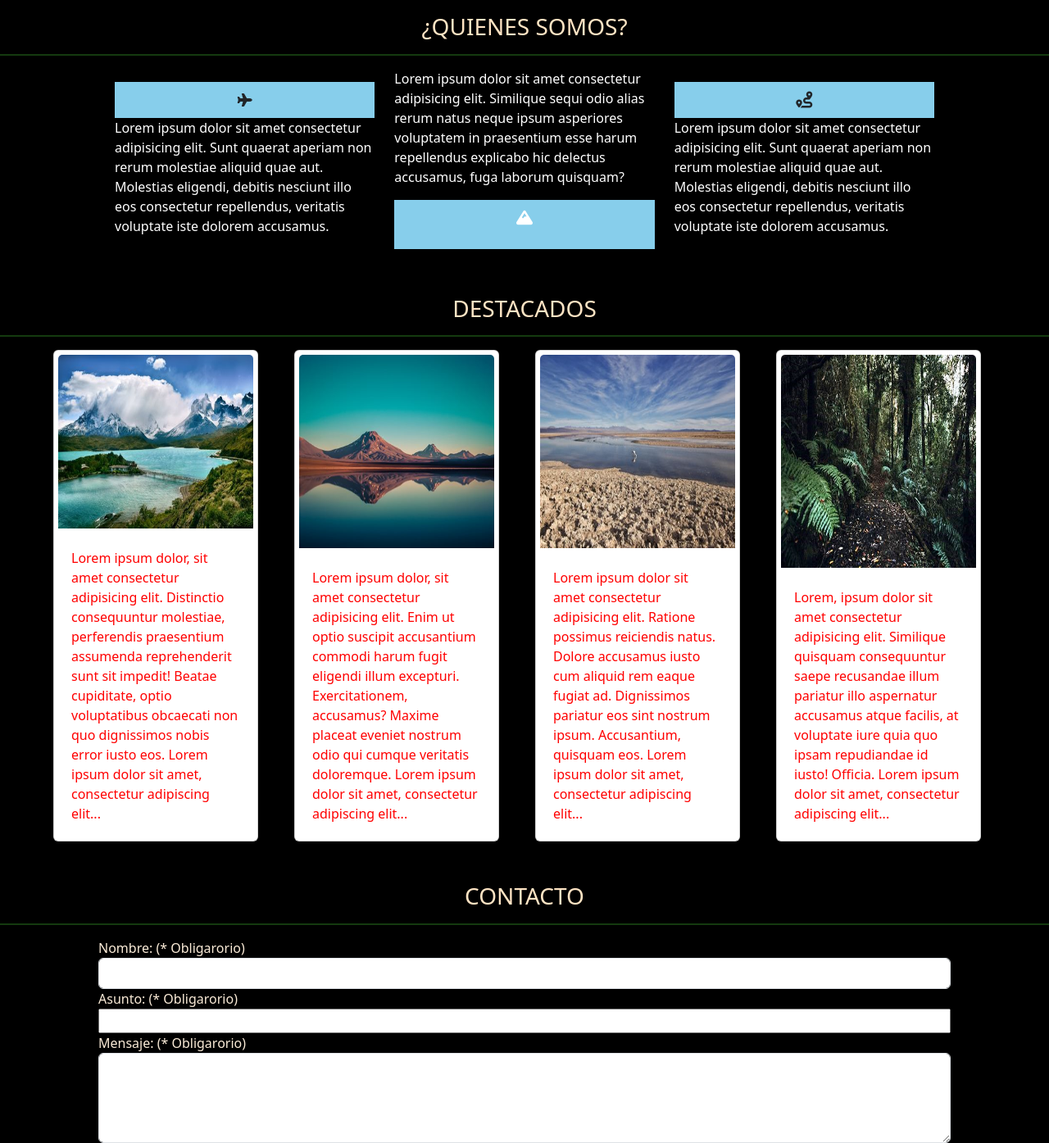
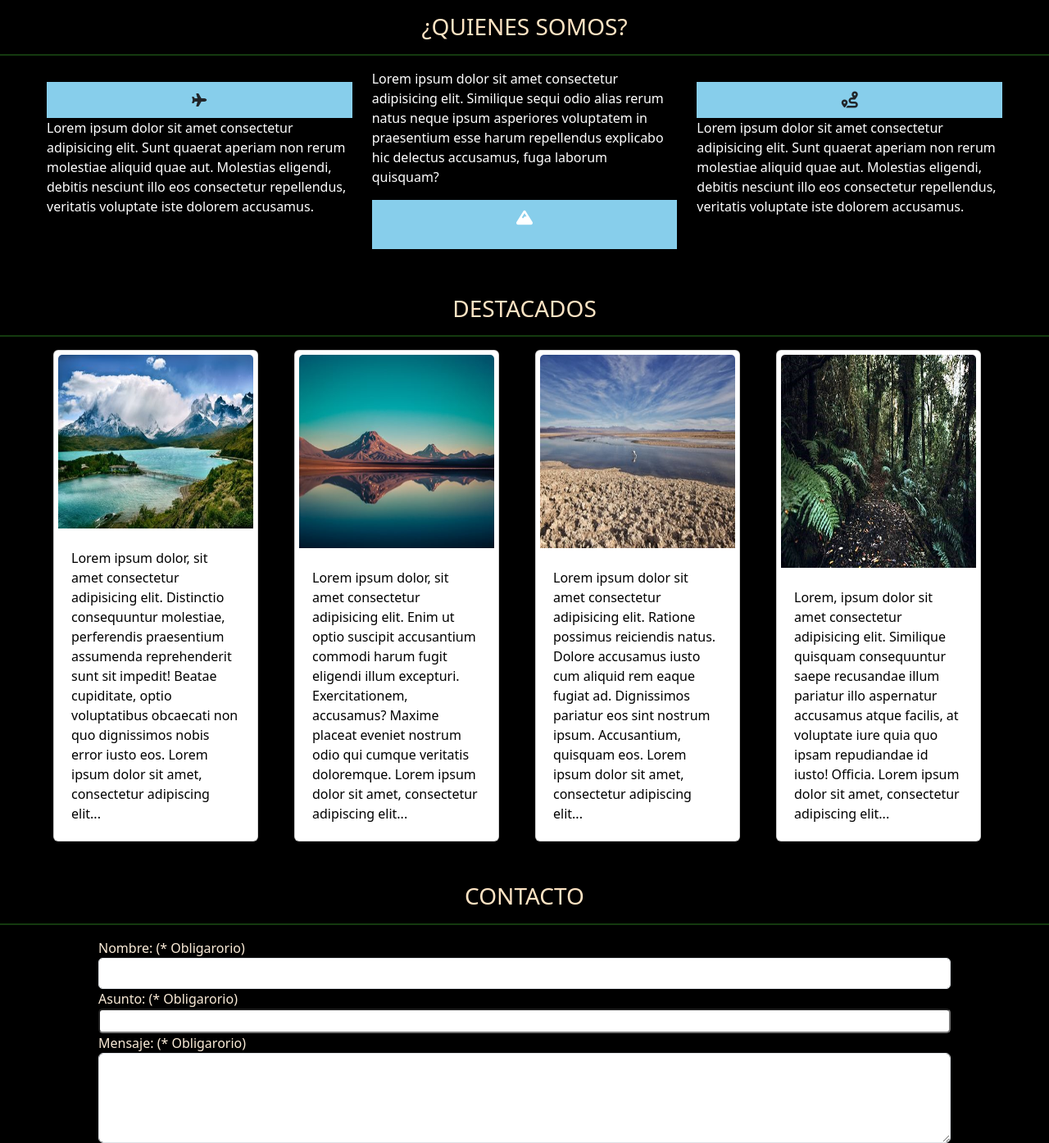
Before and after one commit to profe-ggarrido/desaf-viajes-chile-2, a plain HTML site: page index.html in a window 1280 px wide. Shown: the part 824-2219 px from the top of the page at 82% size. Drawn offline with nearby package versions, Linux system fonts and the light colour scheme.

Commit message:
Ajustes de CSS-1

```diff
--- a/assets/css/styles.css
+++ b/assets/css/styles.css
@@ -86,11 +86,16 @@ hr{
   border: 1px solid #51e73e;
 }
 
+.quienes-container{
+
+  margin-left: 45px;
+  margin-right: 45px;
+}
 
 .container {
   width: 50%;
  /* max-width: 70%;  Establece el ancho máximo del contenedor  de quienes*/
-  margin: 0 auto; /* Centra el contenedor horizontalmente */
+  margin: 10px; /* Centra el contenedor horizontalmente */
 
 }
 
@@ -143,6 +148,7 @@ section{
 
 input[type="text"] {
     width: 100%;
+    border-radius: 5px;
 }
 
 .btn-enviar {
@@ -269,8 +275,16 @@ input[type="text"] {
 }
 
 
+@media (max-width: 500px) {
+  .quienes-container {
+      display: none; /* Oculta el FOOTER */
+      background-color: black;
+  }
+}
+
+
 @media (max-width: 768px) {
   .container {
-      display: none; /* Oculta el carrusel */
+      display: none; /* Oculta el FOOTER */
   }
 }
--- a/index.html
+++ b/index.html
@@ -3,7 +3,7 @@
 <head>
     <meta charset="UTF-8">
     <meta name="viewport" content="width=device-width, initial-scale=1.0">
-    <title>DES vIAJES cHILE-1</title>
+    <title>DES VIAJES CHILE-1</title>
 
     <!-- Enlace al archivo de estilos de Bootstrap -->
     <link href="https://cdn.jsdelivr.net/npm/bootstrap@5.3.0-alpha1/dist/css/bootstrap.min.css" rel="stylesheet">
@@ -125,9 +125,9 @@
 <hr>  <!-- linea de separacion fina -->
 
 
-<div class="container"> <!-- Contenedor WUIENES SOMOS -->
+<div class="quienes-container"> <!-- Contenedor WUIENES SOMOS -->
 
-    <div class="row"> <!-- ROWWWW ROWWWW  -->
+    <div class="row mx-auto"> <!-- ROWWWW ROWWWW  -->
 
       <!-- *** PRIMER LOREM  **** -->
       <div class="col">
@@ -205,7 +205,7 @@
                 <img src="assets/img/card1 - copia.jpg" class="card-img-top" alt="Card 1">
                 <div class="card-body">
                     <h5 class="card-title"></h5>
-                    <p style="color: red;"class="card-text">Lorem ipsum dolor, sit amet consectetur adipisicing elit. Distinctio consequuntur molestiae, perferendis praesentium assumenda reprehenderit sunt sit impedit! Beatae cupiditate, optio voluptatibus obcaecati non quo dignissimos nobis error iusto eos. Lorem ipsum dolor sit amet, consectetur adipiscing elit...</p>
+                    <p style="color: rgb(0, 0, 0);"class="card-text">Lorem ipsum dolor, sit amet consectetur adipisicing elit. Distinctio consequuntur molestiae, perferendis praesentium assumenda reprehenderit sunt sit impedit! Beatae cupiditate, optio voluptatibus obcaecati non quo dignissimos nobis error iusto eos. Lorem ipsum dolor sit amet, consectetur adipiscing elit...</p>
 
                 </div>
             </div>
@@ -220,7 +220,7 @@
                 <img src="assets/img/card2 - copia.jpg" class="card-img-top" alt="Card 2">
                 <div class="card-body">
                     <h5 class="card-title"></h5>
-                    <p style="color: red;" class="card-text">Lorem ipsum dolor, sit amet consectetur adipisicing elit. Enim ut optio suscipit accusantium commodi harum fugit eligendi illum excepturi. Exercitationem, accusamus? Maxime placeat eveniet nostrum odio qui cumque veritatis doloremque. Lorem ipsum dolor sit amet, consectetur adipiscing elit...</p>
+                    <p style="color: rgb(0, 0, 0);" class="card-text">Lorem ipsum dolor, sit amet consectetur adipisicing elit. Enim ut optio suscipit accusantium commodi harum fugit eligendi illum excepturi. Exercitationem, accusamus? Maxime placeat eveniet nostrum odio qui cumque veritatis doloremque. Lorem ipsum dolor sit amet, consectetur adipiscing elit...</p>
 
                 </div>
             </div>
@@ -234,7 +234,7 @@
                 <img src="assets/img/card3 - copia.jpg" class="card-img-top" alt="Card 3">
                 <div class="card-body">
                     <h5 class="card-title"></h5>
-                    <p style="color: red;" class="card-text"> Lorem ipsum dolor sit amet consectetur adipisicing elit. Ratione possimus reiciendis natus. Dolore accusamus iusto cum aliquid rem eaque fugiat ad. Dignissimos pariatur eos sint nostrum ipsum. Accusantium, quisquam eos. Lorem ipsum dolor sit amet, consectetur adipiscing elit...</p>
+                    <p style="color: rgb(0, 0, 0);" class="card-text"> Lorem ipsum dolor sit amet consectetur adipisicing elit. Ratione possimus reiciendis natus. Dolore accusamus iusto cum aliquid rem eaque fugiat ad. Dignissimos pariatur eos sint nostrum ipsum. Accusantium, quisquam eos. Lorem ipsum dolor sit amet, consectetur adipiscing elit...</p>
 
                 </div>
             </div>
@@ -247,7 +247,7 @@
               <img src="assets/img/card4 - copia.jpg" class="card-img-top" alt="Card 3">
               <div class="card-body">
                   <h5 class="card-title"></h5>
-                  <p style="color: red;" class="card-text"> Lorem, ipsum dolor sit amet consectetur adipisicing elit. Similique quisquam consequuntur saepe recusandae illum pariatur illo aspernatur accusamus atque facilis, at voluptate iure quia quo ipsam repudiandae id iusto! Officia. Lorem ipsum dolor sit amet, consectetur adipiscing elit...</p>
+                  <p style="color: rgb(0, 0, 0);" class="card-text"> Lorem, ipsum dolor sit amet consectetur adipisicing elit. Similique quisquam consequuntur saepe recusandae illum pariatur illo aspernatur accusamus atque facilis, at voluptate iure quia quo ipsam repudiandae id iusto! Officia. Lorem ipsum dolor sit amet, consectetur adipiscing elit...</p>
 
               </div>
           </div>
@@ -302,13 +302,15 @@
 <footer class="footer">
   <div class="container">
     <div class="footer-content">
-      <img src="assets/img/logo-letras-1.png" alt="Logo" class="logo">
+      <!-- ***** ELEMENTOS 'img' DENTRO DE 'a'  para volver al Inicio ***** -->
+      <a href="#">  <img src="assets/img/logo-letras-1.png" alt="Logo" class="logo"> </a>
 
 
       <div class="social-icons">
           <!-- **** PAG GITHUB ***** -->
+          <!-- ***** ELEMENTOS 'i' DENTRO DE 'a'  ***** -->
           <div>
-              <a href="https://github.com" target="_blank" title="Ir a la pagina de GITHUB"> <i class="fa-brands fa-github"></i> </a>
+              <a href="https://github.com" target="_blank" title="Ir a la pagina de GITHUB"> <i class="fa-brands fa-github"></i></a>
 
           </div>
 
```
